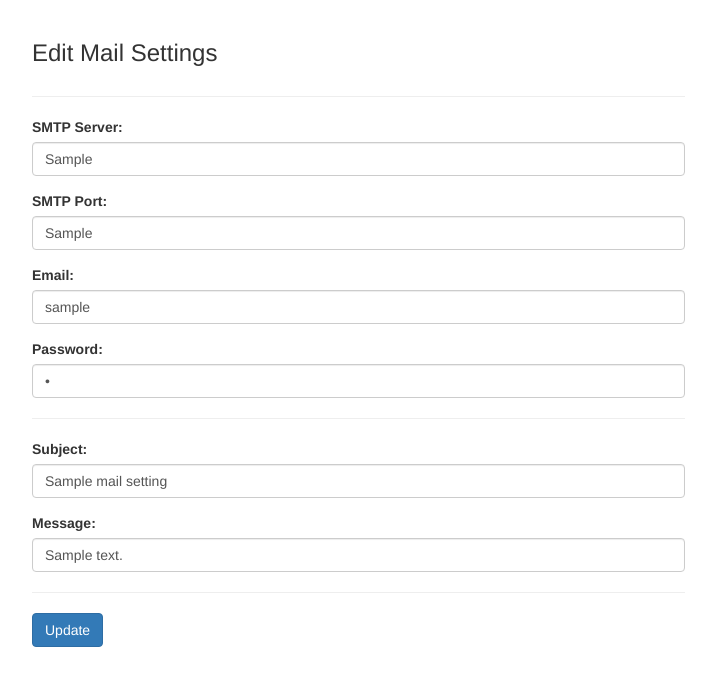
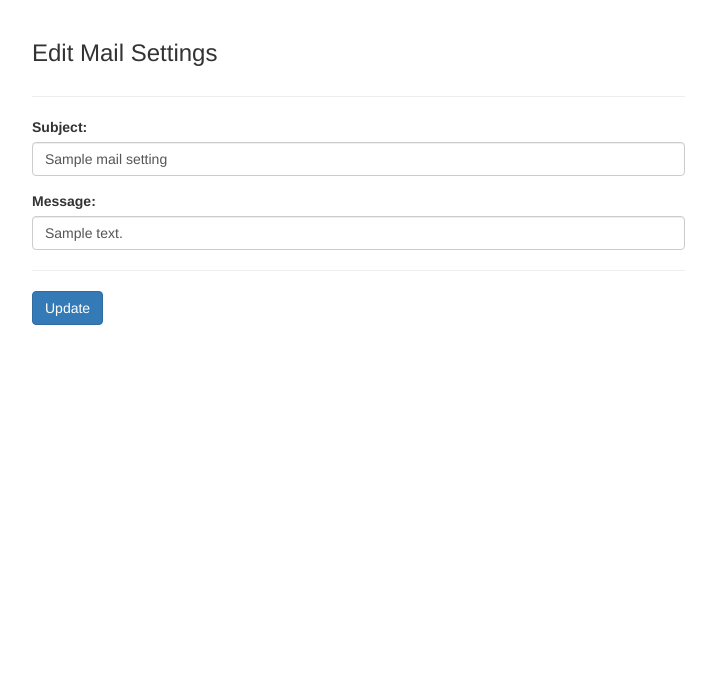
Before and after one commit to kendog/coalman, a Python web app: template templates/admin_mail_settings_edit.html in a window 1280 px wide. Shown: the part 50-736 px from the top of the page, without its empty margins (38-754 px from the left). Run offline with Jinja, Linux system fonts and the light colour scheme; the template is opened without the code that fills it: most values are stand-ins (such as "Sample title", 1, 10 or a date in 2020).

Commit message:
settings refractor

```diff
--- a/config-sample.py
+++ b/config-sample.py
@@ -9,3 +9,9 @@ DEBUG = True
 UPLOAD_FOLDER = '/uploads/'
 TEMP_FOLDER = '/tmp/'
 ALLOWED_EXTENSIONS = set(['pdf', 'PDF', 'png', 'PNG'])
+
+MAIL_SERVER = ''
+MAIL_PORT = 587
+MAIL_USE_SSL = True
+MAIL_USERNAME = ''
+MAIL_PASSWORD = ''
--- a/templates/admin_mail_settings_edit.html
+++ b/templates/admin_mail_settings_edit.html
@@ -11,29 +11,6 @@
 
         <div class="row">
             <div class="col-md-7">
-
-                <hr>
-
-                <div class="form-group">
-                    <label for="smtp_server">SMTP Server:</label>
-                    <input type="text" class="form-control" id="smtp_server" name="smtp_server" value="{{ mail_setting.smtp_server }}" >
-                </div>
-
-                <div class="form-group">
-                    <label for="smtp_port">SMTP Port:</label>
-                    <input type="text" class="form-control" id="smtp_port" name="smtp_port" value="{{ mail_setting.smtp_port }}" >
-                </div>
-
-
-                <div class="form-group">
-                    <label for="login">Email:</label>
-                    <input type="text" class="form-control" id="login" name="login" value="{{ mail_setting.login }}" >
-                </div>
-
-                <div class="form-group">
-                    <label for="password">Password:</label>
-                    <input type="password" class="form-control" id="password" name="password" value="{{ mail_setting.password }}" >
-                </div>
 
                 <hr>
 
--- a/templates/admin_packages.html
+++ b/templates/admin_packages.html
@@ -25,7 +25,7 @@
         {%  for package in packages %}
             <tr>
                 <td>{{ package.user_name }}<br>{{ package.user_email }}</td>
-                <td><a href="{{ url_for('download_package', uuid=package.uuid) }}" target="_blank">{{ url_for('download_package', uuid=package.uuid) }}</a></td>
+                <td><a href="{{ package.link }}" target="_blank">{{ package.link }}</a></td>
                 <td>
                     <ul class="list-unstyled">
                         {%  for file in package.files %}
```
Also changed, not shown: app.py (+6 -10 lines).
